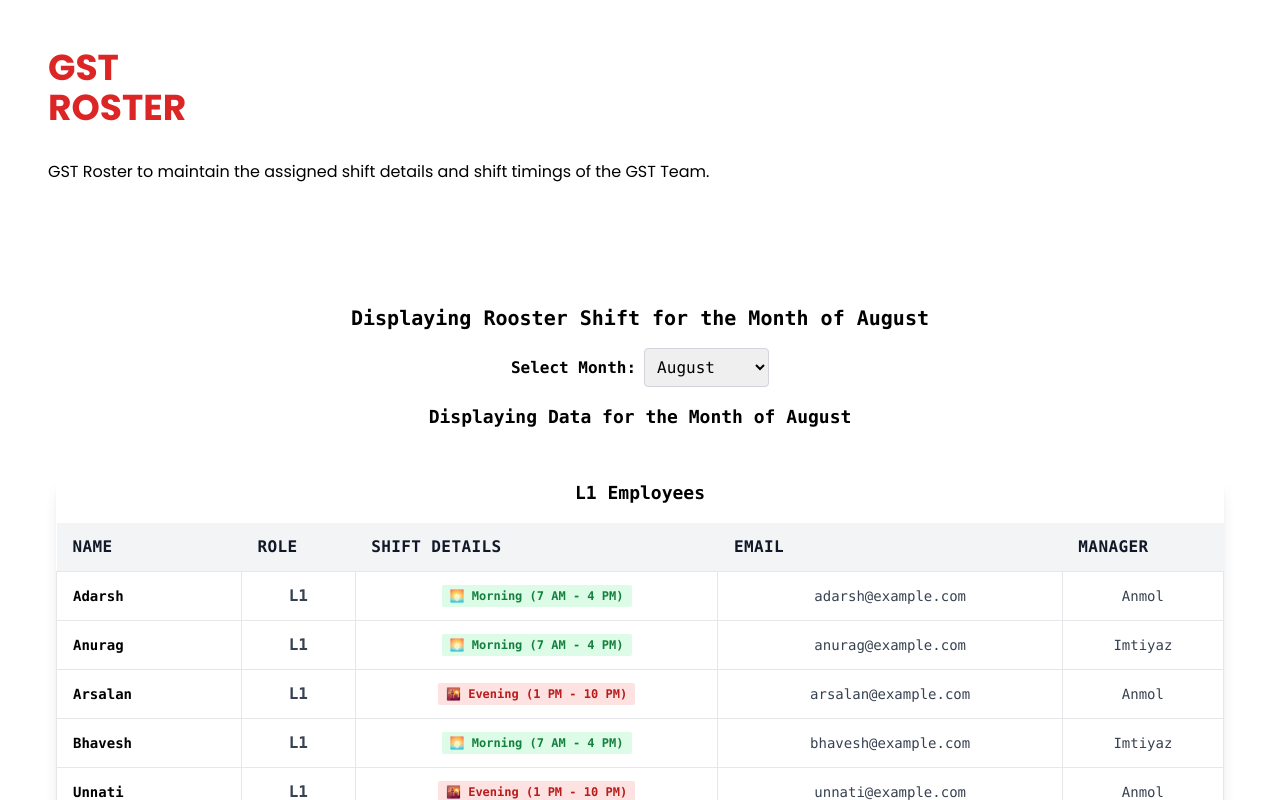
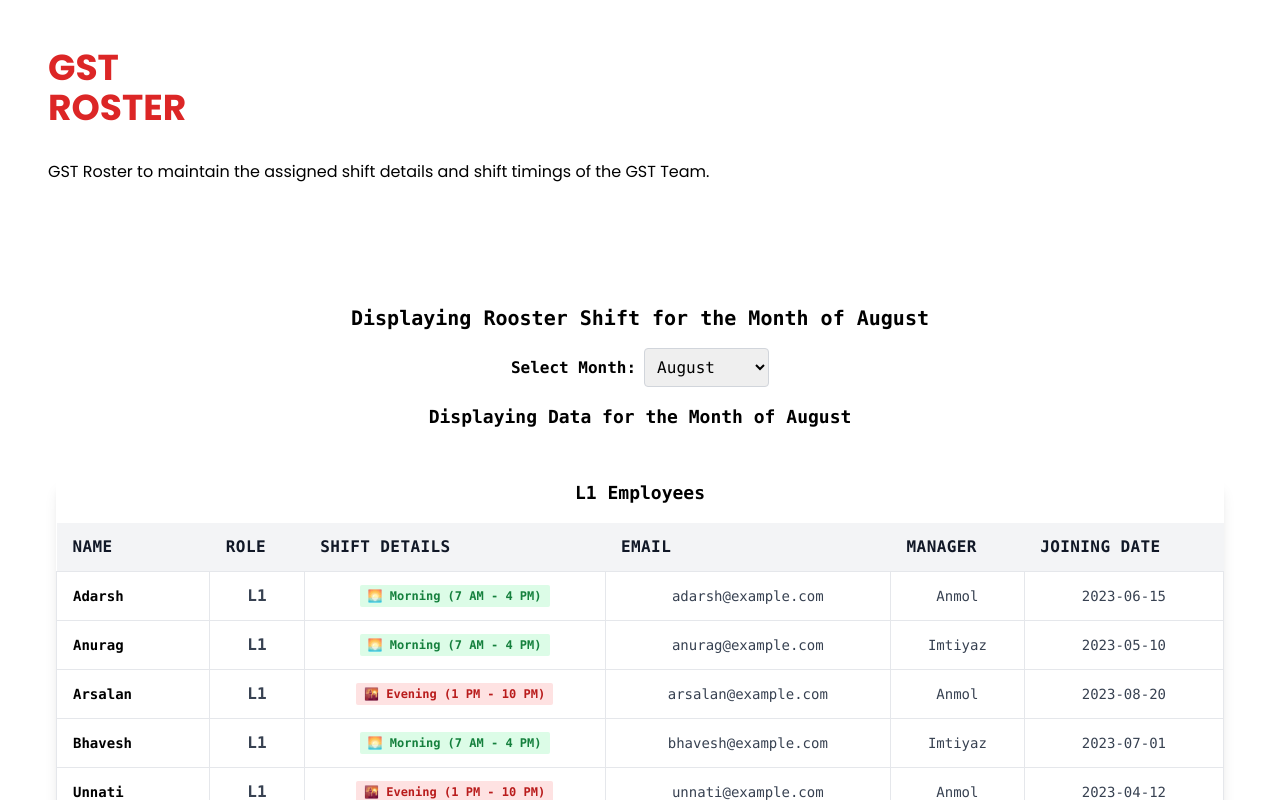
Before and after one commit to Ciriously/GstRooster, a React (Vite) app: page / in a window 1280 px wide. Shown: the top 800 px of the page. Built offline with nearby package versions, Linux system fonts and the light colour scheme.

Commit message:
Feat : added Toastify

```diff
--- a/package.json
+++ b/package.json
@@ -10,10 +10,12 @@
     "preview": "vite preview"
   },
   "dependencies": {
+    "axios": "^1.7.7",
     "date-fns": "^3.6.0",
     "dayjs": "^1.11.12",
     "react": "^18.3.1",
-    "react-dom": "^18.3.1"
+    "react-dom": "^18.3.1",
+    "react-toastify": "^10.0.5"
   },
   "devDependencies": {
     "@eslint/js": "^9.8.0",
--- a/src/components/Table.jsx
+++ b/src/components/Table.jsx
@@ -1,6 +1,9 @@
 import React, { useState, useEffect } from 'react';
 import MonthSelector from './MonthSelector';
 import { data as initialData } from './data';
+import { ToastContainer, toast } from 'react-toastify';
+import 'react-toastify/dist/ReactToastify.css'; // Import the CSS for react-toastify
+import axios from 'axios';
 
 // Shift details mapping with emojis
 const shiftDetails = {
@@ -10,41 +13,35 @@ const shiftDetails = {
     "Night": { name: 'Night', time: '10 PM - 7 AM', emoji: '🌙' },
 };
 
-// Function to get a random shift
-const getRandomShift = () => {
-    const shifts = Object.keys(shiftDetails);
-    return shifts[Math.floor(Math.random() * shifts.length)];
-};
+
 
 const Table = () => {
     const [shiftData, setShiftData] = useState(initialData);
 
-    // Initialize shifts only once on component mount
-    useEffect(() => {
-        // Optionally, you could fetch initial data or perform other setup here
-    }, []);
+    // Determine shifts based on the latest joining dates for each manager's team
+    const determineShifts = () => {
+        toast.success("Shifts generated successfully!");
 
-    const determineShifts = () => {
-        // Shift mapping for rotation
-        const shiftMapping = {
-            "Morning": "Afternoon",
-            "Afternoon": "Evening",
-            "Evening": "Night",
-            "Night": "Morning"
-        };
+        // Separate data by manager
+        const anmolTeam = shiftData.filter(item => item.manager === "Anmol" && item.shift !== "Night");
+        const imtiyazTeam = shiftData.filter(item => item.manager === "Imtiyaz" && item.shift !== "Night");
 
+        // Sort by joining date (newest first)
+        anmolTeam.sort((a, b) => new Date(b.joiningDate) - new Date(a.joiningDate));
+        imtiyazTeam.sort((a, b) => new Date(b.joiningDate) - new Date(a.joiningDate));
+
+        // Get the newest member from each team
+        const anmolNightShift = anmolTeam.length ? anmolTeam[0] : null;
+        const imtiyazNightShift = imtiyazTeam.length ? imtiyazTeam[0] : null;
+
+        // Update shifts
         const newShiftData = shiftData.map(item => {
-            let newShift = item.shift;
-
-            // Rotate shifts if the role is L1
-            if (item.role === 'L1') {
-                newShift = shiftMapping[item.shift] || item.shift;
-            } else if (item.role === 'L2') {
-                // Assign a random shift to L2 employees
-                newShift = getRandomShift();
+            if (anmolNightShift && item.email === anmolNightShift.email) {
+                return { ...item, shift: "Night" };
+            } else if (imtiyazNightShift && item.email === imtiyazNightShift.email) {
+                return { ...item, shift: "Night" };
             }
-
-            return { ...item, shift: newShift };
+            return item;
         });
 
         setShiftData(newShiftData);
@@ -69,7 +66,8 @@ const Table = () => {
                                     <th className="px-4 py-3">Role</th>
                                     <th className="px-4 py-3">Shift Details</th>
                                     <th className="px-4 py-3">Email</th>
-                                    <th className="px-4 py-3">Manager</th> {/* New Manager Column */}
+                                    <th className="px-4 py-3">Manager</th>
+                                    <th className="px-4 py-3">Joining Date</th> {/* Joining Date Column */}
                                 </tr>
                             </thead>
                             <tbody className="bg-white">
@@ -98,7 +96,8 @@ const Table = () => {
                                             </span>
                                         </td>
                                         <td className="px-4 py-3 text-sm border">{item.email}</td>
-                                        <td className="px-4 py-3 text-sm border">{item.manager}</td> {/* New Manager Cell */}
+                                        <td className="px-4 py-3 text-sm border">{item.manager}</td>
+                                        <td className="px-4 py-3 text-sm border">{item.joiningDate}</td> {/* Display Joining Date */}
                                     </tr>
                                 ))}
                             </tbody>
@@ -117,7 +116,8 @@ const Table = () => {
                                     <th className="px-4 py-3">Role</th>
                                     <th className="px-4 py-3">Shift Details</th>
                                     <th className="px-4 py-3">Email</th>
-                                    <th className="px-4 py-3">Manager</th> {/* New Manager Column */}
+                                    <th className="px-4 py-3">Manager</th>
+                                    <th className="px-4 py-3">Joining Date</th> {/* Joining Date Column */}
                                 </tr>
                             </thead>
                             <tbody className="bg-white">
@@ -146,7 +146,8 @@ const Table = () => {
                                             </span>
                                         </td>
                                         <td className="px-4 py-3 text-sm border">{item.email}</td>
-                                        <td className="px-4 py-3 text-sm border">{item.manager}</td> {/* New Manager Cell */}
+                                        <td className="px-4 py-3 text-sm border">{item.manager}</td>
+                                        <td className="px-4 py-3 text-sm border">{item.joiningDate}</td> {/* Display Joining Date */}
                                     </tr>
                                 ))}
                             </tbody>
@@ -162,6 +163,7 @@ const Table = () => {
                     Generate Shift for the Next Month
                 </button>
             </section>
+            <ToastContainer />
         </div>
     );
 };
--- a/src/components/data.js
+++ b/src/components/data.js
@@ -1,4 +1,4 @@
-// Define the data array
+// Define the data array with joining dates
 export const data = [
   {
     name: "Adarsh",
@@ -6,6 +6,7 @@ export const data = [
     role: "L1",
     shift: "Morning",
     manager: "Anmol",
+    joiningDate: "2023-06-15",
   },
   {
     name: "Anurag",
@@ -13,6 +14,7 @@ export const data = [
     role: "L1",
     shift: "Morning",
     manager: "Imtiyaz",
+    joiningDate: "2023-05-10",
   },
   {
     name: "Arsalan",
@@ -20,6 +22,7 @@ export const data = [
     role: "L1",
     shift: "Evening",
     manager: "Anmol",
+    joiningDate: "2023-08-20",
   },
   {
     name: "Bhavesh",
@@ -27,6 +30,7 @@ export const data = [
     role: "L1",
     shift: "Morning",
     manager: "Imtiyaz",
+    joiningDate: "2023-07-01",
   },
   {
     name: "Unnati",
@@ -34,6 +38,7 @@ export const data = [
     role: "L1",
     shift: "Evening",
     manager: "Anmol",
+    joiningDate: "2023-04-12",
   },
   {
     name: "Kishoree",
@@ -41,6 +46,7 @@ export const data = [
     role: "L2",
     shift: "Morning",
     manager: "Imtiyaz",
+    joiningDate: "2023-03-25",
   },
   {
     name: "Shivani",
@@ -48,6 +54,7 @@ export const data = [
     role: "L2",
     shift: "Evening",
     manager: "Anmol",
+    joiningDate: "2023-02-18",
   },
   {
     name: "Sumit",
@@ -55,6 +62,7 @@ export const data = [
     role: "L2",
     shift: "Morning",
     manager: "Imtiyaz",
+    joiningDate: "2023-07-15",
   },
   {
     name: "Tuaha",
@@ -62,6 +70,7 @@ export const data = [
     role: "L2",
     shift: "Evening",
     manager: "Anmol",
+    joiningDate: "2023-01-20",
   },
   {
     name: "Nikita",
@@ -69,6 +78,7 @@ export const data = [
     role: "L1",
     shift: "Morning",
     manager: "Imtiyaz",
+    joiningDate: "2023-06-28",
   },
   {
     name: "Mashnu",
@@ -76,6 +86,7 @@ export const data = [
     role: "L2",
     shift: "Evening",
     manager: "Anmol",
+    joiningDate: "2023-05-05",
   },
   {
     name: "Aditya",
@@ -83,6 +94,7 @@ export const data = [
     role: "L1",
     shift: "Morning",
     manager: "Imtiyaz",
+    joiningDate: "2023-08-02",
   },
   {
     name: "Archie",
@@ -90,6 +102,7 @@ export const data = [
     role: "L1",
     shift: "Evening",
     manager: "Anmol",
+    joiningDate: "2023-07-22",
   },
   {
     name: "Monik",
@@ -97,6 +110,7 @@ export const data = [
     role: "L1",
     shift: "Morning",
     manager: "Imtiyaz",
+    joiningDate: "2023-05-18",
   },
   {
     name: "Neha",
@@ -104,6 +118,7 @@ export const data = [
     role: "L1",
     shift: "Evening",
     manager: "Anmol",
+    joiningDate: "2023-03-30",
   },
   {
     name: "Samarth",
@@ -111,6 +126,7 @@ export const data = [
     role: "L1",
     shift: "Morning",
     manager: "Imtiyaz",
+    joiningDate: "2023-04-08",
   },
   {
     name: "Shubhankar",
@@ -118,6 +134,7 @@ export const data = [
     role: "L1",
     shift: "Evening",
     manager: "Anmol",
+    joiningDate: "2023-02-14",
   },
   {
     name: "Simran",
@@ -125,6 +142,7 @@ export const data = [
     role: "L1",
     shift: "Night",
     manager: "Imtiyaz",
+    joiningDate: "2023-01-10",
   },
   {
     name: "Shreya",
@@ -132,6 +150,7 @@ export const data = [
     role: "L1",
     shift: "Evening",
     manager: "Anmol",
+    joiningDate: "2023-08-16",
   },
   {
     name: "Tamanna",
@@ -139,6 +158,7 @@ export const data = [
     role: "L1",
     shift: "Morning",
     manager: "Imtiyaz",
+    joiningDate: "2023-09-01",
   },
   {
     name: "Adish",
@@ -146,6 +166,7 @@ export const data = [
     role: "L1",
     shift: "Night",
     manager: "Anmol",
+    joiningDate: "2023-02-05",
   },
   {
     name: "Debashish",
@@ -153,6 +174,7 @@ export const data = [
     role: "L1",
     shift: "Morning",
     manager: "Imtiyaz",
+    joiningDate: "2023-06-10",
   },
   {
     name: "Shweta",
@@ -160,5 +182,6 @@ export const data = [
     role: "L1",
     shift: "Evening",
     manager: "Anmol",
+    joiningDate: "2023-04-24",
   },
 ];
--- a/src/main.jsx
+++ b/src/main.jsx
@@ -2,9 +2,12 @@ import { StrictMode } from 'react'
 import { createRoot } from 'react-dom/client'
 import App from './App.jsx'
 import './index.css'
+import { ToastContainer } from 'react-toastify'
+import 'react-toastify/dist/ReactToastify.css'
 
 createRoot(document.getElementById('root')).render(
   <StrictMode>
     <App />
+    <ToastContainer />
   </StrictMode>,
 )
```
Also changed, not shown: 1 other file (tests, documents, lock files or other folders).
